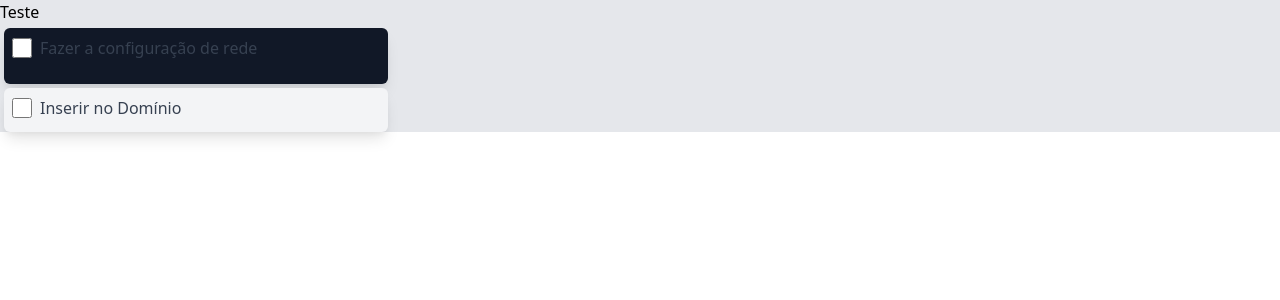
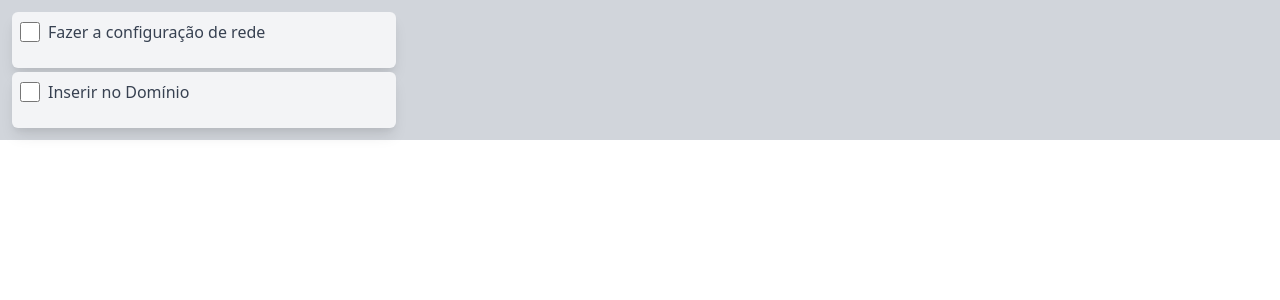
Before and after one commit to WillyChristian/todo-pcaas, a Next.js app: page /components/steps/step_1 in a window 1280 px wide. Shown: the top 300 px of the page. Built offline with nearby package versions, Linux system fonts and the light colour scheme.

Commit message:
Small fix on layout

```diff
--- a/pages/components/steps/step_1.js
+++ b/pages/components/steps/step_1.js
@@ -3,9 +3,8 @@ import { Parag } from "./step_1_style";
 
 export default function StepOne() {
   return (
-    <div className="bg-gray-200">
-      <Parag>Teste</Parag>
-      <div className="w-96 bg-gray-900 rounded-md shadow-lg h-14 p-2 m-1">
+    <div className="bg-gray-300 p-2">
+      <div className="w-96 bg-gray-100 rounded-md shadow-lg h-14 p-2 m-1">
         <label className="inline-flex items-center">
           <input type="checkbox" className="form-checkbox h-5 w-5" />
           <span className="ml-2 text-gray-700">
@@ -13,7 +12,7 @@ export default function StepOne() {
           </span>
         </label>
       </div>
-      <div className="w-96 bg-gray-100 rounded-md shadow-lg p-2 m-1">
+      <div className="w-96 bg-gray-100 rounded-md shadow-lg h-14 p-2 m-1">
         <label className="inline-flex items-center">
           <input type="checkbox" className="form-checkbox h-5 w-5" />
           <span className="ml-2 text-gray-700">Inserir no Domínio</span>
```
